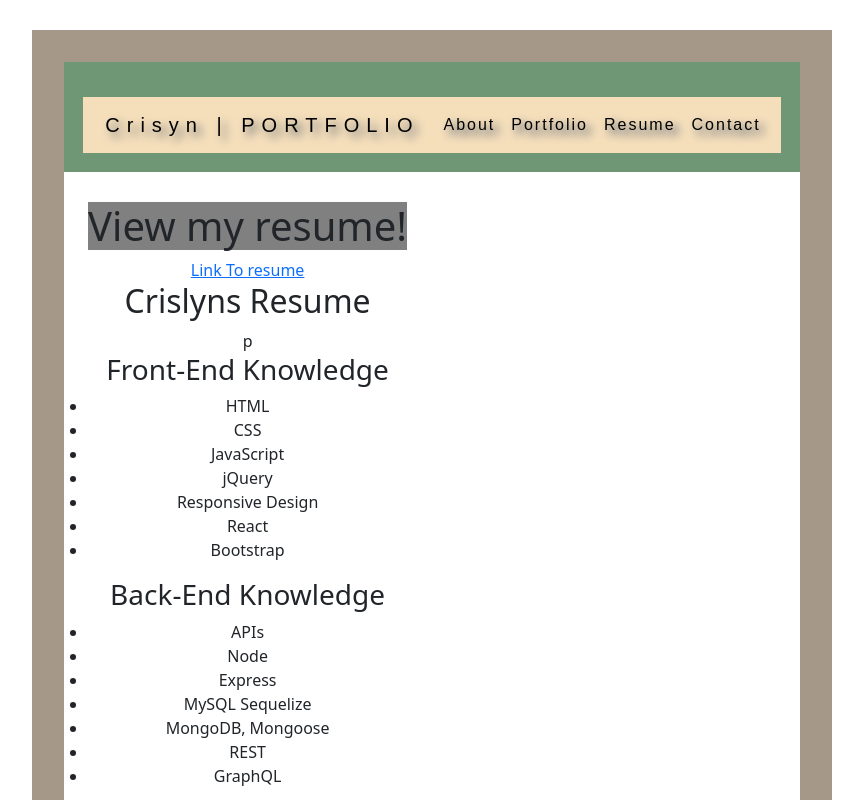
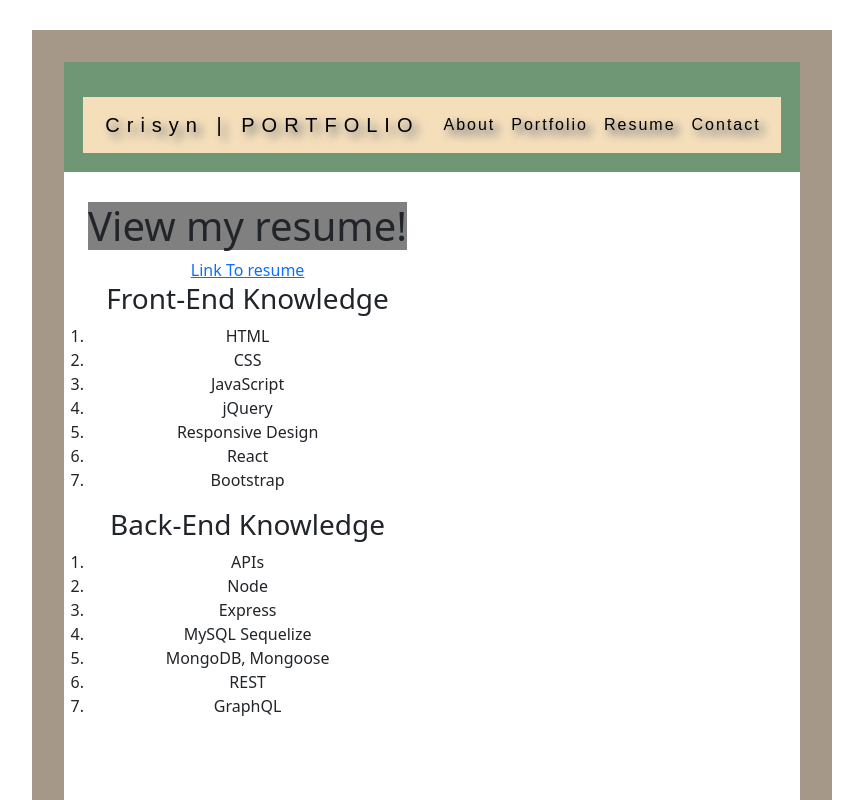
Before and after one commit to c-wrenn/Portfolio-REACT, a React (Vite) app: page /resume in a window 1280 px wide. Shown: the top 800 px of the page, without its empty margins (208-1071 px from the left). Built offline with nearby package versions, Linux system fonts and the light colour scheme.

Commit message:
"cleanup"

```diff
--- a/src/App.css
+++ b/src/App.css
@@ -40,8 +40,7 @@
 .read-the-docs {
   color: #888;
 }
-/* :start */
-  /* Header style */
+
   header {
     background-color: #709775;
     padding: 1.2rem;
@@ -78,20 +77,15 @@
    }
 
    .navbar-logo {
-     /* box-shadow: 3px 7px 15px 7px #fff; */
-     /* border-radius: 5px 30px; */
      padding-top: 3px;
      padding-bottom: 3px;
    }
 
    .navbar {
      background-color: #F5DFBB !important;
-     /* border-radius: 10px; */
-     /* border: 3px solid #1a2f57; */
    }
 
    .navbar-toggler {
-     /* background-color: #0e5ced; */
      border: 3px solid #521212;
      margin-top: 0rem;
      margin-right: 0rem;
@@ -100,3 +94,8 @@
    nav {
      margin-top: 1rem;
    }
+
+   section {
+
+    width: 100%;
+   }
--- a/src/components/Header.jsx
+++ b/src/components/Header.jsx
@@ -1,4 +1,4 @@
-// Import Navigation component
+// Import Navigation
 import Navigation from "./Navigation.jsx";
 
 // Header component
--- a/src/components/Project.jsx
+++ b/src/components/Project.jsx
@@ -1,9 +1,9 @@
 import React, { useState } from "react";
 
-// Import Fontawesome and the icons
+// Import Fontawesome and icons
 import { FontAwesomeIcon } from "@fortawesome/react-fontawesome";
 import { faGithub } from "@fortawesome/free-brands-svg-icons";
-//  import "@fortawesome/fontawesome-free/css/App.css";
+
 
 const Project = ({
   title,
--- a/src/index.css
+++ b/src/index.css
@@ -4,24 +4,11 @@
   flex-direction: column;
   font-family: Inter, system-ui, Avenir, Helvetica, Arial, sans-serif;
   text-rendering: optimizeLegibility;
+  color: black;
   background-color: #A69888;
-  /* color: #ccc8c8; */
+
 }
 
-/* :root {
-  font-family: Inter, system-ui, Avenir, Helvetica, Arial, sans-serif;
-  line-height: 1.5;
-  font-weight: 400;
-
-  color-scheme: light dark;
-  color: rgba(255, 255, 255, 0.87);
-  background-color: #242424;
-
-  font-synthesis: none;
-
-  -webkit-font-smoothing: antialiased;
-  -moz-osx-font-smoothing: grayscale;
-} */
 
 a {
   font-weight: 500;
@@ -35,7 +22,6 @@ a:hover {
 body {
   padding: 30px 0px 10px 0px;
   display: flex;
-  /* place-items: center; */
   min-width: 320px;
   min-height: 100vh;
   color: black;
--- a/src/pages/Contact.jsx
+++ b/src/pages/Contact.jsx
@@ -5,14 +5,11 @@ import { useState } from 'react';
 const styles = {
     buttonStyle: {
       borderRadius: '10px',
-      color: '#A69888',
-      background: '#A69888'
+      color: 'black',
+      background: 'transparent'
     },
     paragraphStyle: {
         color: '#A69888'
-        // fontFamily: 'Mulish, sans-serif',
-        // letterSpacing: '1.2px',
-        // lineHeight: '1.6rem',
       }
   }
 
@@ -23,11 +20,11 @@ function Contact() {
                 <p>Contact Me</p>
                     <a href="https://www.linkedin.com" target="_blank"
                         rel="noopener noreferrer">
-                        <FontAwesomeIcon icon={faLinkedin} />
+                        <FontAwesomeIcon icon={faLinkedin} /> Linked In
                     </a>
                     <a href="https://github.com/c-wrenn"   target="_blank"
                         rel="noopener noreferrer">
-                        <FontAwesomeIcon icon={faGithub} />
+                        <FontAwesomeIcon icon={faGithub} /> Github
                     </a>
                     <a href="mailto:crislynwren@yahoo.com" target="_blank">Email: crislynwren@gmail.com
                     </a>
--- a/src/pages/Resume.jsx
+++ b/src/pages/Resume.jsx
@@ -9,13 +9,11 @@ export default function Resume() {
 
         <section>
             <div>
-                <h2>Crislyns Resume</h2>
-                p
             </div>
 {/* add styles */}
             <div>
             <h3>Front-End Knowledge</h3>
-              <ul className="list-group mb-3">
+              <ol className="list-group mb-3">
                 <li>HTML</li>
                 <li>CSS</li>
                 <li>JavaScript</li>
@@ -23,10 +21,10 @@ export default function Resume() {
                 <li>Responsive Design</li>
                 <li>React</li>
                 <li>Bootstrap</li>
-              </ul>
+              </ol>
 
               <h3>Back-End Knowledge</h3>
-              <ul className="list-group">
+              <ol className="list-group">
                 <li>APIs</li>
                 <li>Node</li>
                 <li>Express</li>
@@ -34,7 +32,7 @@ export default function Resume() {
                 <li>MongoDB, Mongoose</li>
                 <li>REST</li>
                 <li>GraphQL</li>
-              </ul>
+              </ol>
             </div>
         </section>
         </>
```
